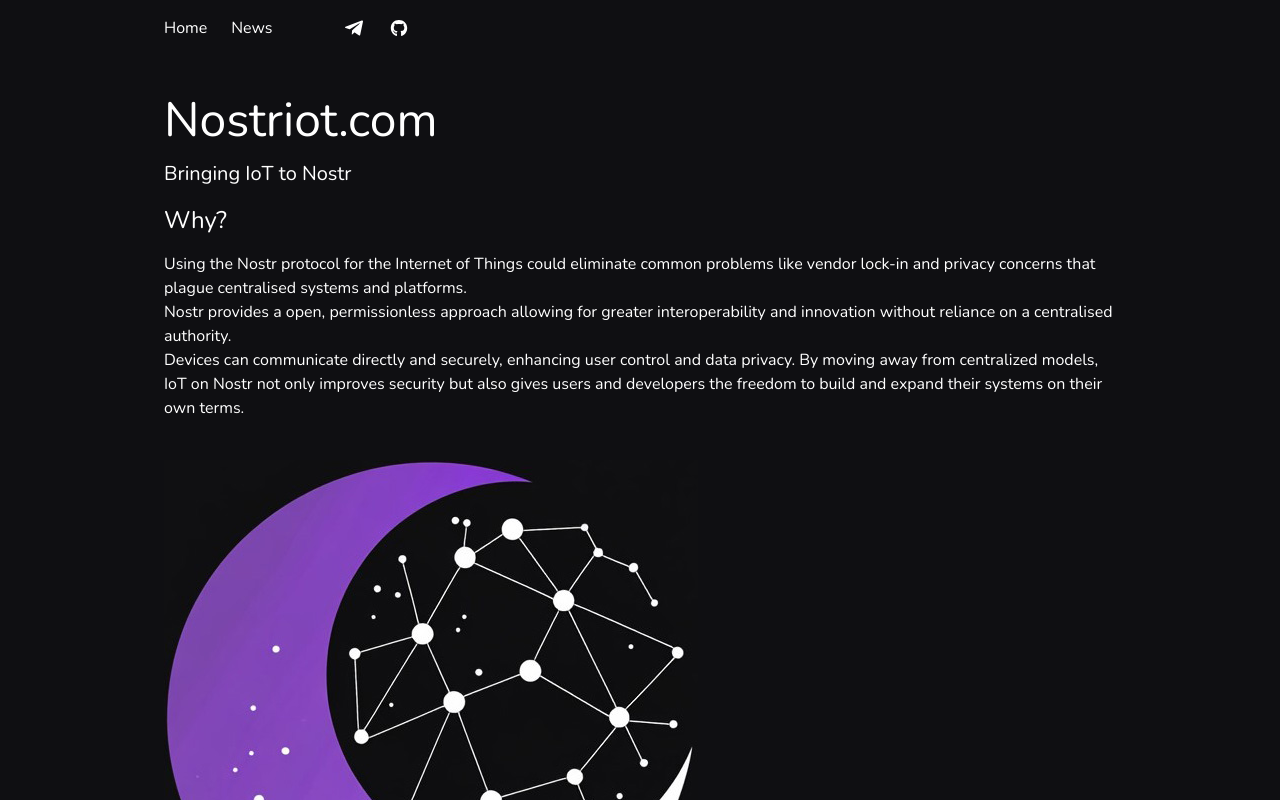
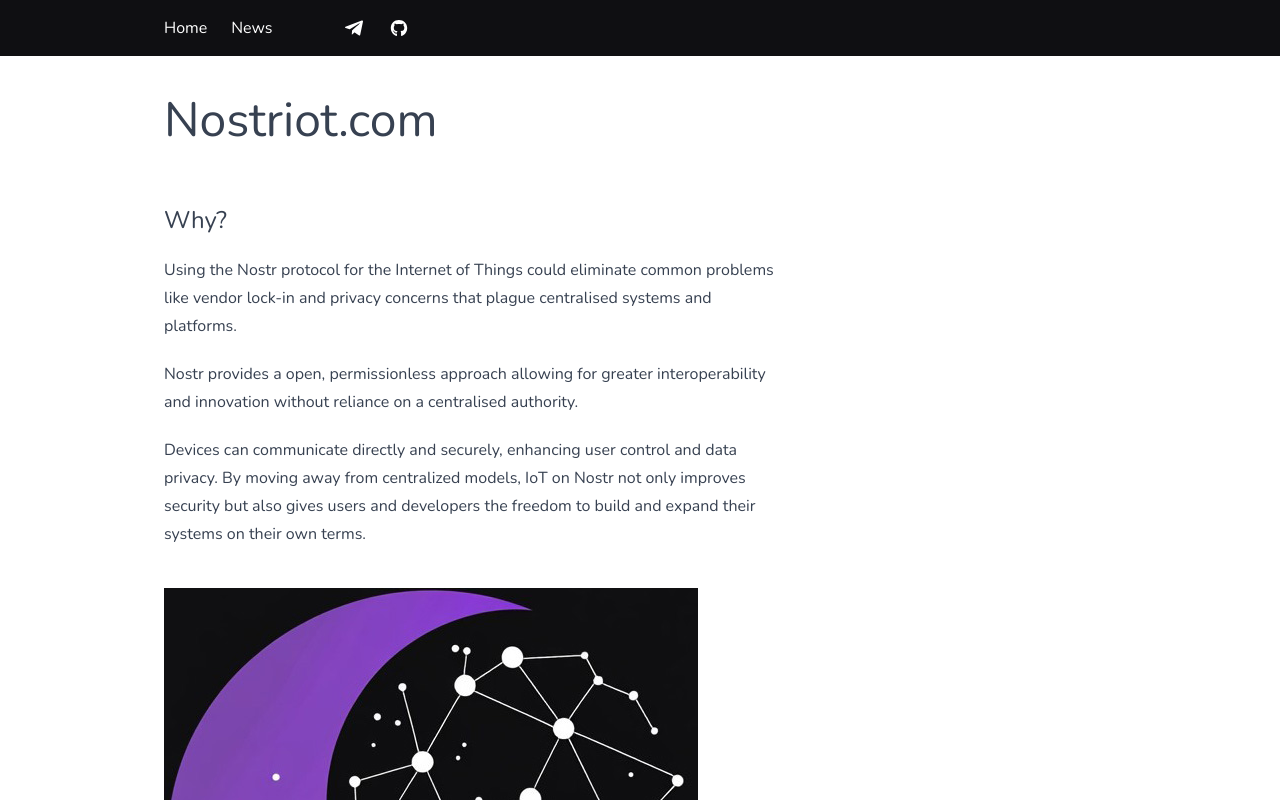
Before and after one commit to nostriot/nostriot.com, a Next.js app: page / in a window 1280 px wide. Shown: the top 800 px of the page. Built offline with nearby package versions, Linux system fonts and the light colour scheme.

Commit message:
Layout updates

```diff
--- a/app/components/back-to-news-link.js
+++ b/app/components/back-to-news-link.js
@@ -2,8 +2,8 @@
 
 export default function BackToNewsLink() {
     return (
-        <p className={"p-4 pt-4"}>
-            <Link className={"text-blue-700 "} href={"/news"}>← Back to News</Link>
+        <p className={"py-4"}>
+            <Link href={"/news"}>← Back to News</Link>
         </p>
     );
 }
--- a/app/components/news-categories.js
+++ b/app/components/news-categories.js
@@ -11,10 +11,10 @@
         //     name: "Events",
         //     slug: "events"
         // },
-        {
-            name: "News",
-            slug: "news"
-        },
+        // {
+        //     name: "News",
+        //     slug: "news"
+        // },
         {
             name: "Nostr",
             slug: "nostr"
--- a/app/components/news-list.js
+++ b/app/components/news-list.js
@@ -12,13 +12,13 @@
                     <div key={index} className="pb-5">
                         <Link href={`/news/${slugifyForUri(articleTitle)}`}
                               className="flex">
-                            <div className={"prose"}>
-                                <p className="text-gray-500 text-sm">
+                            <div className={"prose dark:prose-invert"}>
+                                <p className="text-sm">
                                     {unixTimestampToDate(article.created_at)}
                                 </p>
                                 <h2 className={"mt-0 mb-2 underline"}>{articleTitle}</h2>
                                 {articleSummary && (
-                                    <p className={"text-gray-900"}>{articleSummary}</p>
+                                    <p>{articleSummary}</p>
                                 )}
                             </div>
                         </Link>
@@ -27,7 +27,7 @@
             })}
             {/*    if no articles */}
             {!articles.length && (
-                <p>There are no articles in this category yet.</p>
+                <p className={"prose dark:prose-invert"}>There are no articles in this category yet.</p>
             )}
         </section>
     );
--- a/app/components/news.js
+++ b/app/components/news.js
@@ -7,7 +7,7 @@
 export default function News({articles, categoryTitle}) {
     return (
         <div className="container mx-auto p-4">
-            <div className="prose space-y-2 pb-8 pt-6">
+            <div className="prose dark:prose-invert space-y-2 pb-8 pt-6">
                 <h1 className="text-4xl font-bold">
                     Nostriot News
                 </h1>
@@ -20,7 +20,7 @@
                         <Fragment>
                             <BackToNewsLink/>
 
-                            <h2 className={"text-2xl py-3 mb-0"}>
+                            <h2 className={"text-2xl py-3 mb-0 prose dark:prose-invert"}>
                                 {categoryTitle}
                             </h2>
                         </Fragment>
--- a/app/globals.css
+++ b/app/globals.css
@@ -10,16 +10,20 @@
   :root {
     --foreground-rgb: 255, 255, 255;
   }
-}
 
-body {
-  background-color: #0F0F12;
+  body {
+    background-color: #0F0F12;
+  }
 }
 
 @layer utilities {
   .text-balance {
     text-wrap: balance;
   }
+}
+
+a {
+  color: purple;
 }
 
 a:hover, a:focus {
--- a/app/news/[id]/page.js
+++ b/app/news/[id]/page.js
@@ -2,7 +2,7 @@
 import {Fragment} from 'react';
 import ReactMarkdown from 'react-markdown';
 import {unixTimestampToDate, getCachedArticles, slugifyForUri} from '@/app/utils';
-import { Metadata, ResolvingMetadata } from "next";
+import {Metadata, ResolvingMetadata} from "next";
 import dotenv from 'dotenv';
 import Link from "next/link";
 import NewsCategories from "@/app/components/news-categories";
@@ -11,7 +11,7 @@
 
 dotenv.config();
 
-export async function generateMetadata({ params, searchParams }, parent) {
+export async function generateMetadata({params, searchParams}, parent) {
     // read route params
     const id = params.id
 
@@ -48,7 +48,7 @@
         <Fragment>
             <Header/>
             <div className="container mx-auto p-4">
-                <div className="prose space-y-2 pb-8 pt-6">
+                <div className="prose dark:prose-invert space-y-2 pb-8 pt-6">
                     <p className="text-4xl font-bold">
                         Nostriot News
                     </p>
@@ -65,7 +65,7 @@
                                 className="w-full aspect-video max-h-64 object-cover mb-4"
                             />
                         )}
-                        <div className="p-4">
+                        <div className="p-4 prose dark:prose-invert">
                             <h1 className="text-4xl font-bold mb-0">
                                 {articleTitle}
                             </h1>
@@ -85,7 +85,7 @@
                             <p className="text-gray-500 text-sm mb-4">
                                 Published {unixTimestampToDate(article.created_at)}
                             </p>
-                            <div className="prose">
+                            <div>
                                 {!article.content && article.tags.find(tag => tag[0] === 'summary') && (
                                     <ReactMarkdown>
                                         {article.tags.find(tag => tag[0] === 'summary')[1]}
--- a/app/page.js
+++ b/app/page.js
@@ -11,13 +11,13 @@
         <Fragment>
             <Header/>
             <div className="container mx-auto columns-1 px-4">
-                <div className="h-screen  flex justify-center">
+                <div className="h-screen flex">
                     <div className="mt-10">
-                        <h1 className="text-white text-5xl">Nostriot.com</h1>
-                        <div className="text-white mt-4">
+                        <h1 className="prose dark:prose-invert text-5xl">Nostriot.com</h1>
+                        <div className="mt-4  prosedark:prose-invert">
                             <h2 className="text-xl mb-4 text-white">Bringing IoT to Nostr</h2>
                         </div>
-                        <div className="text-white">
+                        <div  className={"prose dark:prose-invert w-full"}>
                             <p className="text-2xl mb-4">Why?</p>
                             <p>Using the Nostr protocol for the Internet of Things could eliminate common
                                 problems like vendor lock-in and privacy concerns that plague centralised systems and
```
